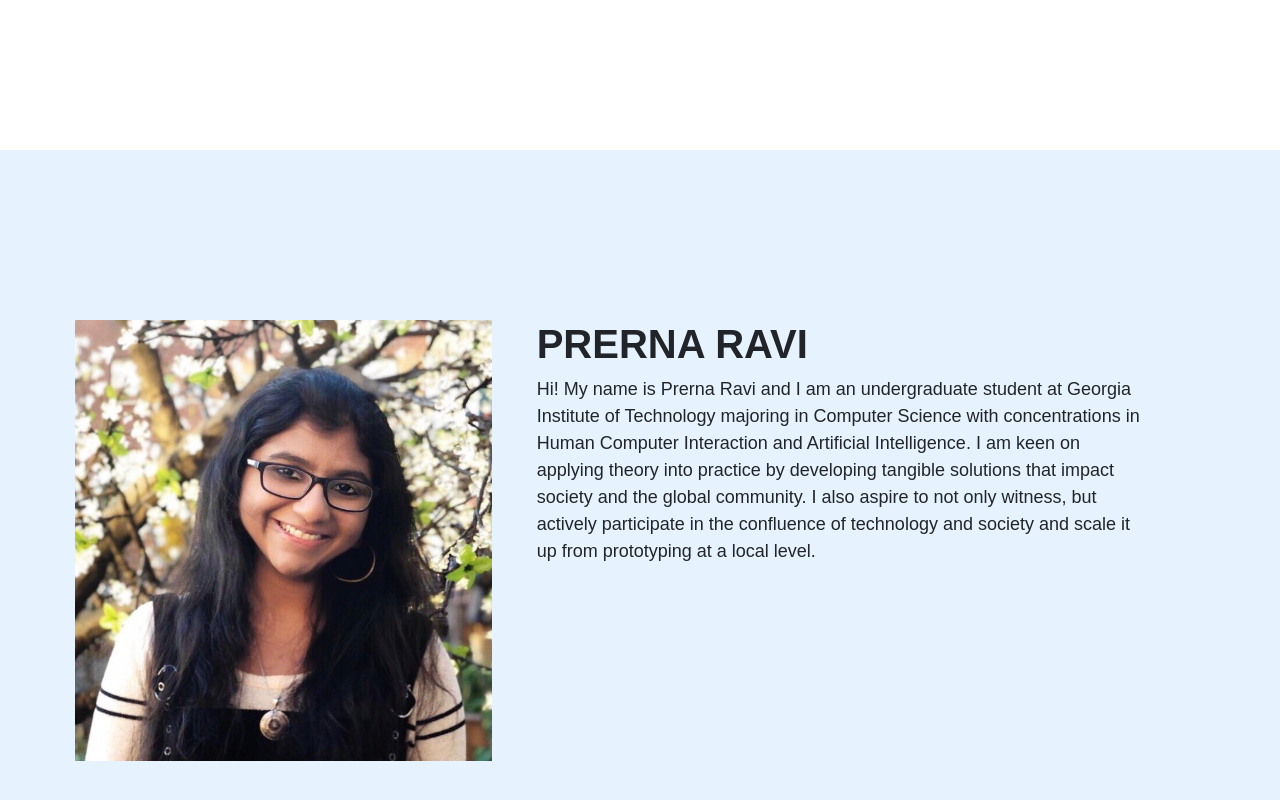
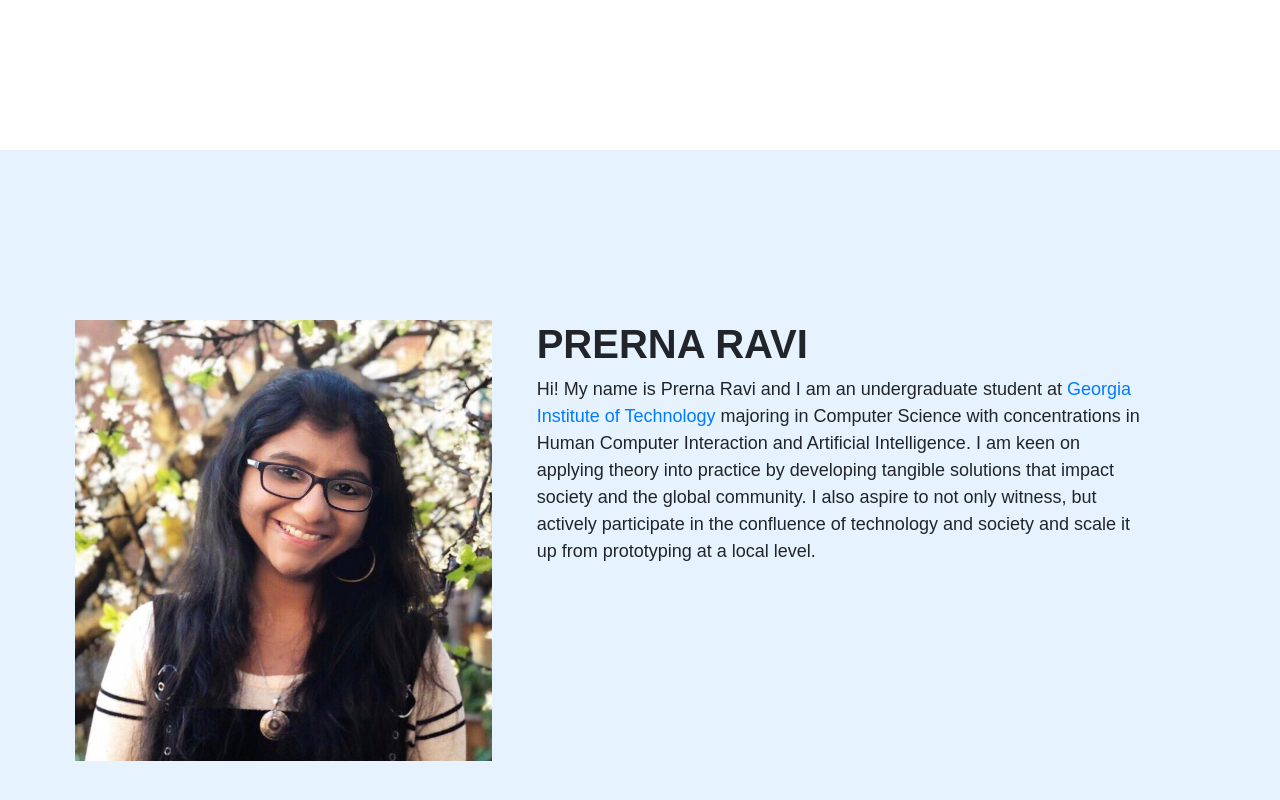
Before and after one commit to PRERNARAVI/PRERNARAVI.github.io, a React (Create React App) app in the folder react-website/: page / in a window 1280 px wide. Shown: the part 660-1460 px from the top of the page. Built offline with nearby package versions, Linux system fonts and the light colour scheme.

Commit message:
Slight formatting change made

```diff
--- a/react-website/src/components/About/AboutMe.js
+++ b/react-website/src/components/About/AboutMe.js
@@ -17,9 +17,9 @@ class AboutMe extends React.Component{
                         <h1 style={{fontWeight:"500"}}>
                             <b>PRERNA RAVI</b>
                         </h1>
-                    <div>
-                        Hi! My name is Prerna Ravi and I am an undergraduate student at
-                        Georgia Institute of Technology majoring in Computer Science with
+                    <div style={{fontWeight:"500"}}>
+                        Hi! My name is Prerna Ravi and I am an undergraduate student
+                        at <a href="https://www.gatech.edu/" >Georgia Institute of Technology</a> majoring in Computer Science with
                         concentrations in Human Computer Interaction and Artificial Intelligence.
                         I am keen on applying theory into practice by developing tangible solutions
                         that impact society and the global community. I also aspire to not only witness,
```
